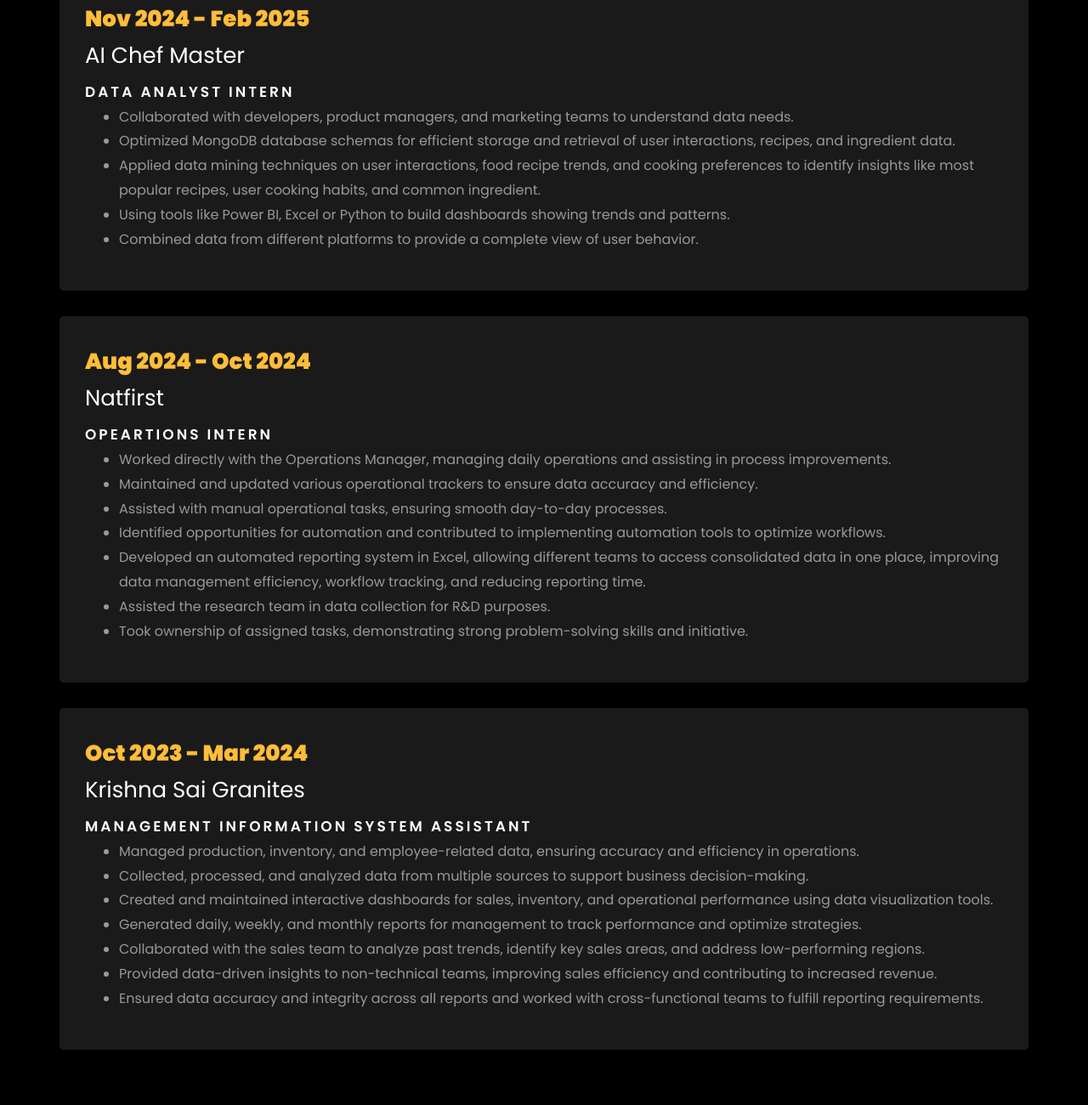
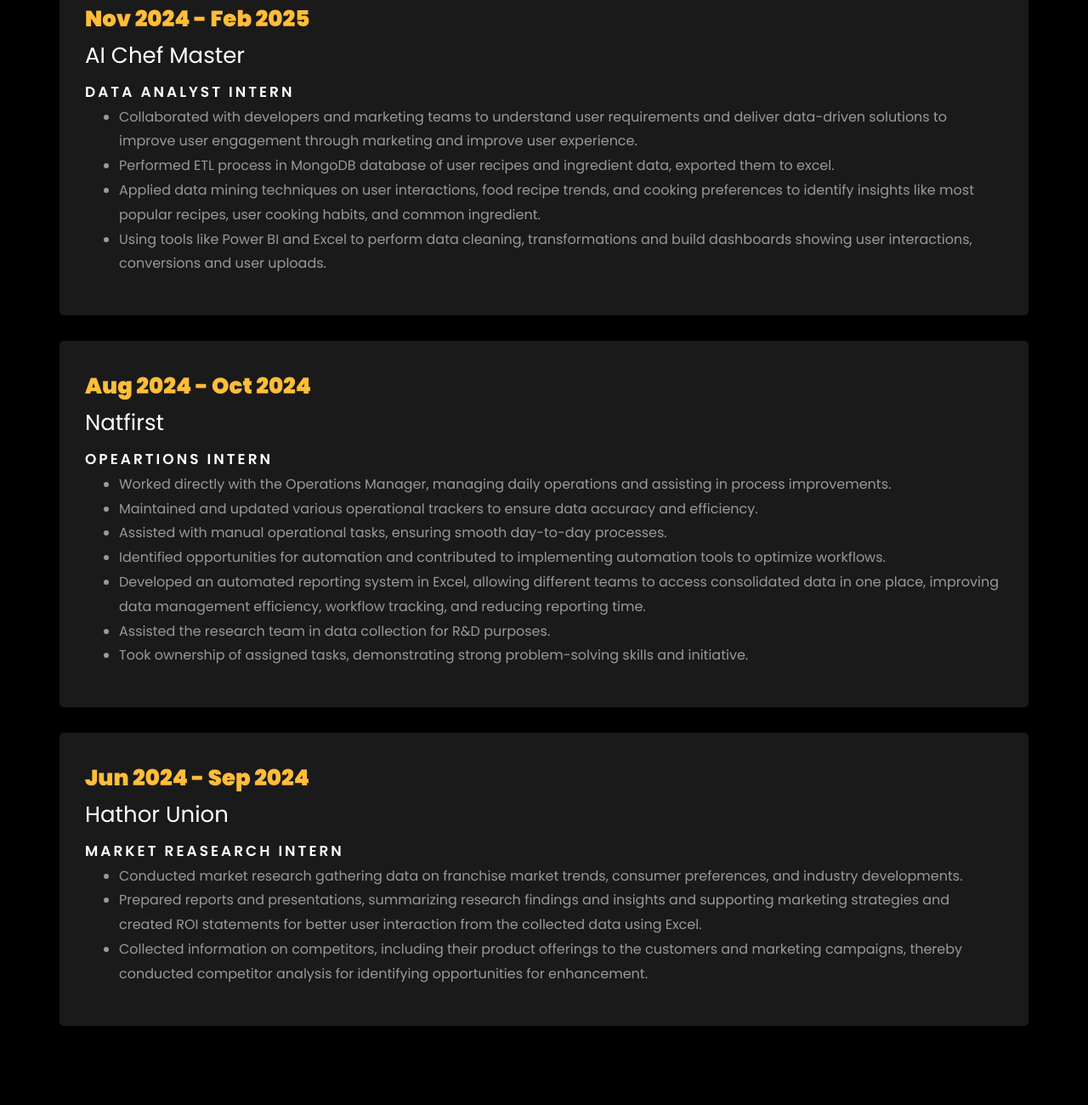
Before and after one commit to S1rajba5ha/sirajshaik_portfolio, a plain HTML site: page index.html in a window 1280 px wide. Shown: the part 1580-2880 px from the top of the page at 85% size. Drawn offline with Linux system fonts and the light colour scheme; files whose address does not match are found by name.

Commit message:
Update index.html

```diff
--- a/index.html
+++ b/index.html
@@ -334,11 +334,10 @@
 				   <span class="position">Data Analyst Intern</span>
 				   <!-- <p class="mt-4">iQuanti is a data-driven digital marketing analytics and solutions company, helps top 100 global brands.  -->
 					<ul>
-						<li> Collaborated with developers, product managers, and marketing teams to understand data needs.</li>
-						<li> Optimized MongoDB database schemas for efficient storage and retrieval of user interactions, recipes, and ingredient data. </li>
+						<li> Collaborated with developers and marketing teams to understand user requirements and deliver data-driven solutions to improve user engagement through marketing and improve user experience.</li>
+						<li> Performed ETL process in MongoDB database of user recipes and ingredient data, exported them to excel. </li>
 						<li> Applied data mining techniques on user interactions, food recipe trends, and cooking preferences to identify insights like most popular recipes, user cooking habits, and common ingredient. </li>
-						<li> Using tools like Power BI, Excel or Python to build dashboards showing trends and patterns. </li>
-						<li> Combined data from different platforms to provide a complete view of user behavior. </li>
+						<li> Using tools like Power BI and Excel to perform data cleaning, transformations and build dashboards showing user interactions, conversions and user uploads. </li>
 					</ul>
 			    </div>
 			    <div class="resume-wrap ftco-animate">
@@ -369,18 +368,14 @@
 				 </div> -->
 
 			<div class="resume-wrap ftco-animate">
-					<span class="date">Oct 2023 - Mar 2024</span>
-					<h2>Krishna Sai Granites</h2>
-					<span class="position">Management information System Assistant</span>
+					<span class="date">Jun 2024 - Sep 2024</span>
+					<h2>Hathor Union</h2>
+					<span class="position">Market Reasearch Intern</span>
 					<!-- <p class="mt-4">Merkle, a leading CXM and media company with over 10K+ professionals globally. It's a part of Dentsu International.  -->
 					<ul>
-						<li>Managed production, inventory, and employee-related data, ensuring accuracy and efficiency in operations. </li>
-						<li>Collected, processed, and analyzed data from multiple sources to support business decision-making. </li>
-						<li> Created and maintained interactive dashboards for sales, inventory, and operational performance using data visualization tools. </li>
-						<li> Generated daily, weekly, and monthly reports for management to track performance and optimize strategies. </li>
-						<li> Collaborated with the sales team to analyze past trends, identify key sales areas, and address low-performing regions. </li>
-						<li> Provided data-driven insights to non-technical teams, improving sales efficiency and contributing to increased revenue. </li>
-						<li> Ensured data accuracy and integrity across all reports and worked with cross-functional teams to fulfill reporting requirements. </li>
+						<li> Conducted market research gathering data on franchise market trends, consumer preferences, and industry developments. </li>
+						<li> Prepared reports and presentations, summarizing research findings and insights and supporting marketing strategies and created ROI statements for better user interaction from the collected data using Excel. </li>
+						<li> Collected information on competitors, including their product offerings to the customers and marketing campaigns, thereby conducted competitor analysis for identifying opportunities for enhancement. </li>
 					</ul>
 				</div>
 		    </div>
```
